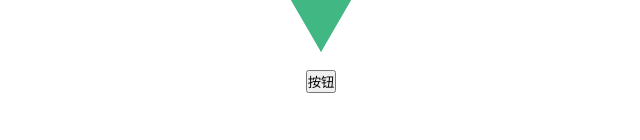
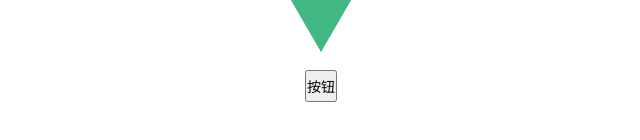
Before and after one commit to 977106024/vue-gulu, a Vue app: page / in a window 1280 px wide. Shown: the part 194-334 px from the top of the page, without its empty margins (319-959 px from the left). Built offline with nearby package versions, Linux system fonts and the light colour scheme.

Commit message:
css var :root
css变量

```diff
--- a/package.json
+++ b/package.json
@@ -18,6 +18,9 @@
     "babel-eslint": "^10.0.1",
     "eslint": "^5.16.0",
     "eslint-plugin-vue": "^5.0.0",
+    "node-sass": "^4.12.0",
+    "sass-loader": "^8.0.0",
+    "style-loader": "^1.0.0",
     "vue-template-compiler": "^2.6.10"
   },
   "eslintConfig": {
--- a/src/App.vue
+++ b/src/App.vue
@@ -33,6 +33,7 @@ export default {
     box-sizing: border-box;
   }
   :root{
-
+    --button-height:32px;
+    --font-size:14px;
   }
 </style>
--- a/src/components/Button.vue
+++ b/src/components/Button.vue
@@ -13,5 +13,8 @@
 </script>
 
 <style lang="scss" scoped>
-
+    .g-button{
+        font-size: var(--font-size);
+        height: var(--button-height);
+    }
 </style>
```
